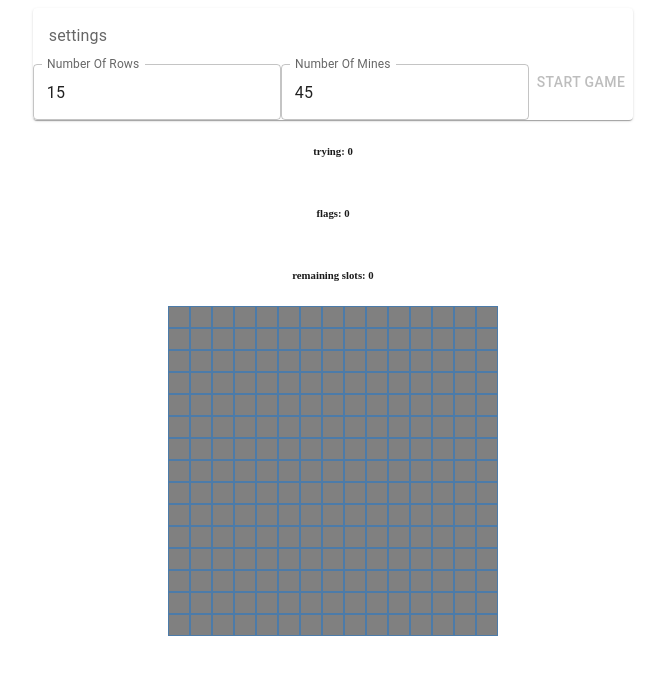
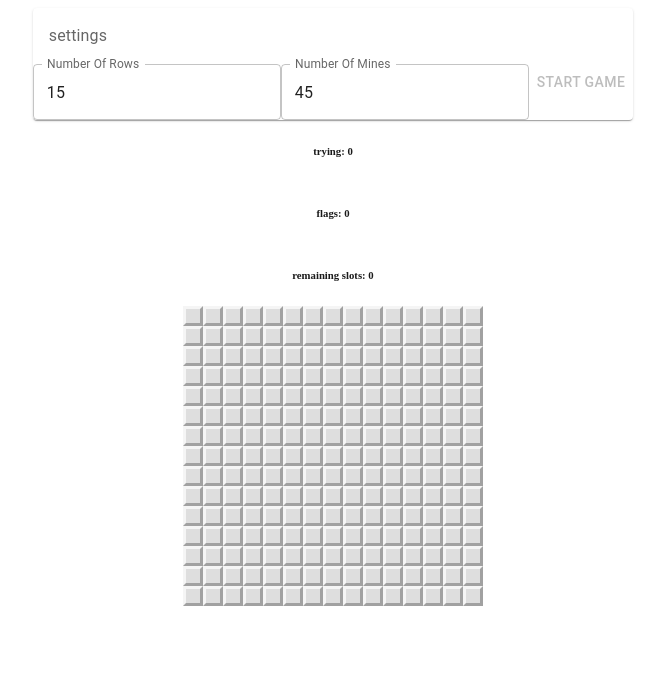
Before and after one commit to achiyahb/mine-sweeper, a React (Vite) app: page / in a window 1280 px wide. Both pictures are taken after a click on the button "START GAME". Shown: the top 674 px of the page, without its empty margins (307-972 px from the left). Built offline with nearby package versions, Linux system fonts and the light colour scheme.

Commit message:
updated slot.tsx styles: inline to css + colorConvertion

```diff
--- a/src/components/slot/slot.tsx
+++ b/src/components/slot/slot.tsx
@@ -1,4 +1,5 @@
 import {useEffect, useState} from "react";
+import './slot.css'
 
 interface Props {
     isMine: boolean;
@@ -13,6 +14,15 @@ interface Props {
 export const Slot = ({isMine, isReveal, handleClick, nextMinesNumber, isExploded, isSetFlag,handleFlagSetting}: Props) => {
     const [reveal, setReveal] = useState(false)
 
+    const convertSlotMinesNumberToColor = (slotMines: number) => {
+        switch (slotMines) {
+            case 1: return 'blue'
+            case 2: return 'green'
+            case 3: return 'red'
+            default: return 'black'
+        }
+    }
+
     useEffect(() => {
         if (isReveal) {
             setReveal(true)
@@ -20,22 +30,16 @@ export const Slot = ({isMine, isReveal, handleClick, nextMinesNumber, isExploded
     }, [isReveal])
 
     if (!reveal) {
-        return <div style={{
-            borderColor: "black",
-            border: '1px solid rgba(25, 118, 210, 0.5)',
-            backgroundColor: 'grey',
-            width: '20px',
-            height: '20px'
-        }} onClick={handleClick} onContextMenu={(e)=>{
+        return <div
+        className="slot unrevealed"
+        onClick={handleClick} onContextMenu={(e)=>{
             handleFlagSetting()
             e.preventDefault()
         }}>{isSetFlag&&'F'}</div>
     }
-    return <div style={{
-        borderColor: "black",
-        border: '1px solid rgba(25, 118, 210, 0.5)',
-        width: '20px',
-        height: '20px',
-        backgroundColor: isExploded ? 'red' : 'white',
+    return <div
+    className="slot revealed"
+    style={{
+        color: convertSlotMinesNumberToColor(nextMinesNumber),
     }}>{isMine ? 'X' : nextMinesNumber ? nextMinesNumber : ' '}</div>
 }
```
